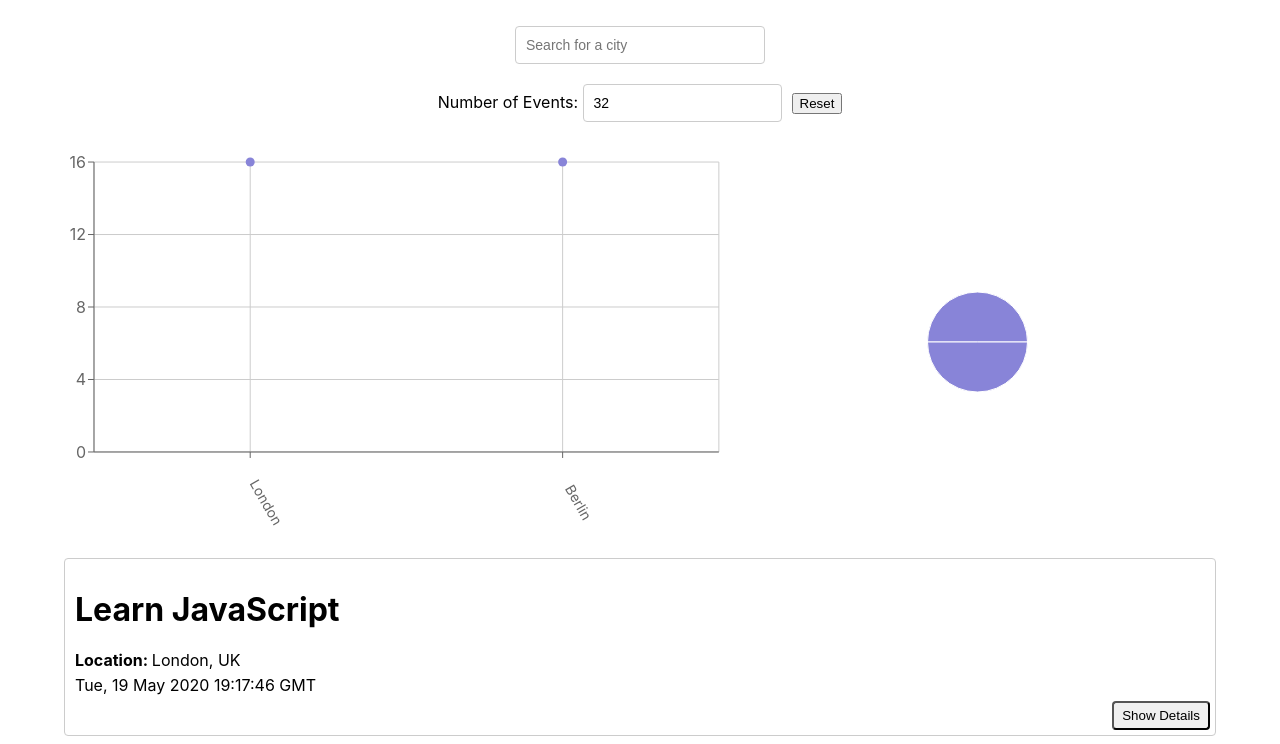
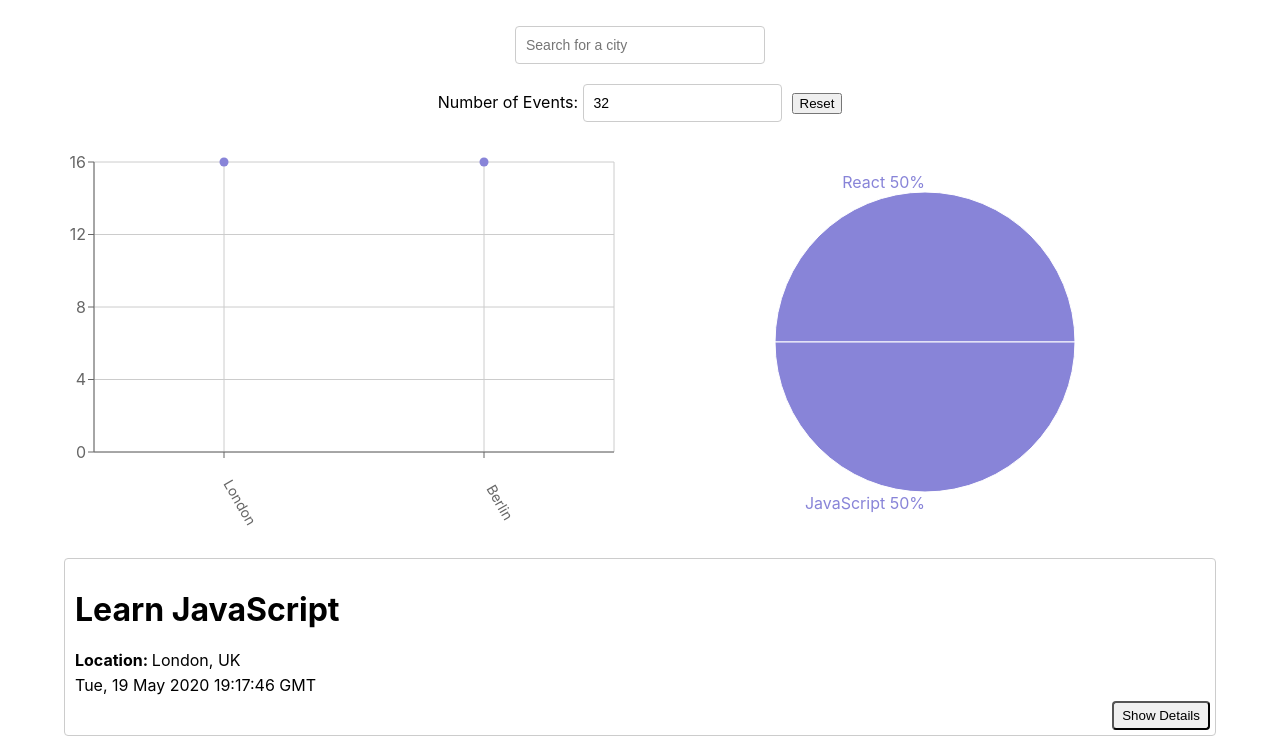
Before and after one commit to ArrowDevAI/meetUp, a React (Create React App) app: page / in a window 1280 px wide. Shown: the top 744 px of the page. Built offline with nearby package versions, Linux system fonts and the light colour scheme; what atatus-spa would draw is missing.

Commit message:
edited EventGenresChart component

```diff
--- a/src/App.css
+++ b/src/App.css
@@ -96,3 +96,14 @@
   z-index: 1000;
   gap: 10px; /* Optional: Adds space between alerts */
 }
+
+.charts-container {
+  display: grid; /* Ensure grid layout is applied */
+  grid-template-columns: 1fr 1fr; /* Default for larger screens */
+}
+
+@media (max-width: 768px) {
+  .charts-container {
+    grid-template-columns: 1fr;
+  }
+}
--- a/src/App.js
+++ b/src/App.js
@@ -62,7 +62,7 @@
         {warningAlert.length? <WarningAlert text = {warningAlert} /> : null}
       </div>      <CitySearch allLocations={allLocations} setCurrentCity={setCurrentCity} setInfoAlert = {setInfoAlert} />
       <NumberOfEvents currentNOE = {currentNOE} setCurrentNOE = {setCurrentNOE} setErrorAlert = {setErrorAlert} />
-      <div style={{ display: 'flex', justifyContent: 'space-between' }}>
+      <div className = "charts-container">
       <CityEventsChart allLocations={allLocations} events={events} />
       <EventGenresChart events={events} />
       </div>
--- a/src/components/EventGenresChart.js
+++ b/src/components/EventGenresChart.js
@@ -20,12 +20,35 @@
         });
         return data;
       };
-
-    return (
-        <ResponsiveContainer width="70%" height={400}>
-            <PieChart width={730} height={250}>
-                <Pie data={data} dataKey="value" nameKey="name" cx="50%" cy="50%" outerRadius={50} fill="#8884d8" />
-            </PieChart>
+      const renderCustomizedLabel = ({ cx, cy, midAngle, outerRadius, percent, index }) => {
+        const RADIAN = Math.PI / 180;
+        const radius = outerRadius;
+        const x = cx + radius * Math.cos(-midAngle * RADIAN) * 1.07;
+        const y = cy + radius * Math.sin(-midAngle * RADIAN) * 1.07;
+        return percent ? (
+          <text
+            x={x}
+            y={y}
+            fill="#8884d8"
+            textAnchor={x > cx ? 'start' : 'end'}
+            dominantBaseline="central"
+          >
+            {`${genres[index]} ${(percent * 100).toFixed(0)}%`}
+          </text>
+        ) : null;
+      };
+      return (
+        <ResponsiveContainer width="99%" height={400}>
+          <PieChart>
+            <Pie
+              data={data}
+              dataKey="value"
+              fill="#8884d8"
+              labelLine={false}
+              label={renderCustomizedLabel}
+              outerRadius={150}
+            />
+          </PieChart>
         </ResponsiveContainer>
     );
 }
```
Also changed, not shown: public/manifest.json.
